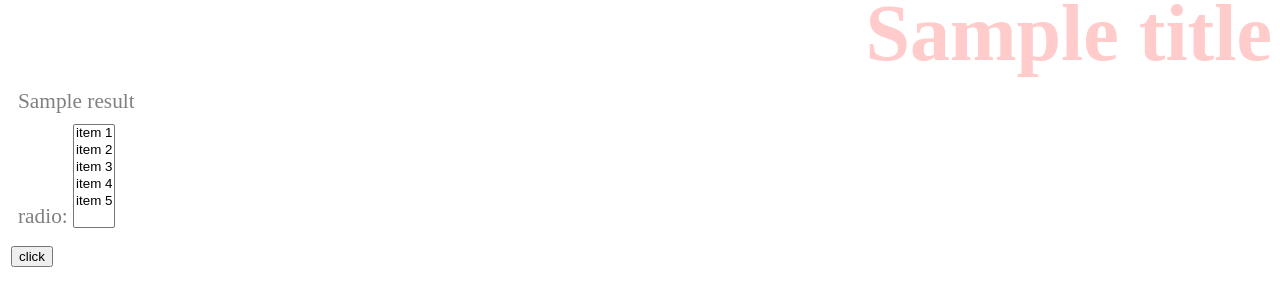
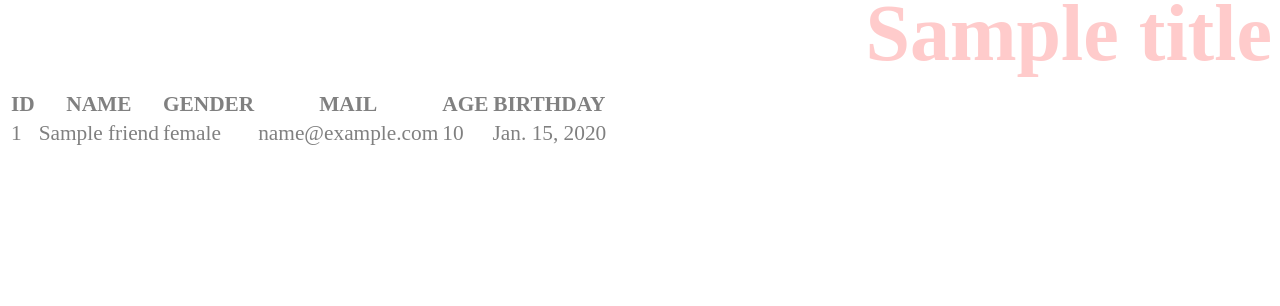
Before and after one commit to maeda-300/django_app, a Django app: template hello/templates/hello/index.html in a window 1280 px wide. Shown: the top 306 px of the page. Run offline with Django 3.2, Linux system fonts and the light colour scheme; tables that the repository leaves empty hold one stand-in row (values such as "Sample post"); the template is opened without the code that fills it: values that come from a table or form of the project are taken from there, most other values are stand-ins (such as "Sample title", 1, 10 or a date in 2020); parts of the project's set-up code (start-up, migrations or seed data) failed here and were passed over.

Commit message:
P.171
hello/index.html編集

```diff
--- a/hello/templates/hello/index.html
+++ b/hello/templates/hello/index.html
@@ -9,13 +9,27 @@
 </head>
 <body>
     <h1>{{title}}</h1>
-    <p>{{result|safe}}</p>
+    <p>{{message|safe}}</p>
     <table>
-    <form action="{% url 'index' %}" method="post">
-        {% csrf_token %}
-        {{ form.as_p }}
-        <tr><td><input type="submit" value="click"></td></tr>
-    </form>
+        <tr>
+            <th>ID</th>
+            <th>NAME</th>
+            <th>GENDER</th>
+            <th>MAIL</th>
+            <th>AGE</th>
+            <th>BIRTHDAY</th>
+        </tr>
+    {% for item in data %}
+        <tr>
+            <td>{{item.id}}</td>
+            <td>{{item.name}}</td>
+            <td>{% if item.gender == False %}male{% endif %}
+                {% if item.gender == True %}female{% endif %}</td>
+            <td>{{item.mail}}</td>
+            <td>{{item.age}}</td>
+            <td>{{item.birthday}}</td>
+        </tr>
+    {% endfor %}
     </table>
 </body>
 </html>
```
